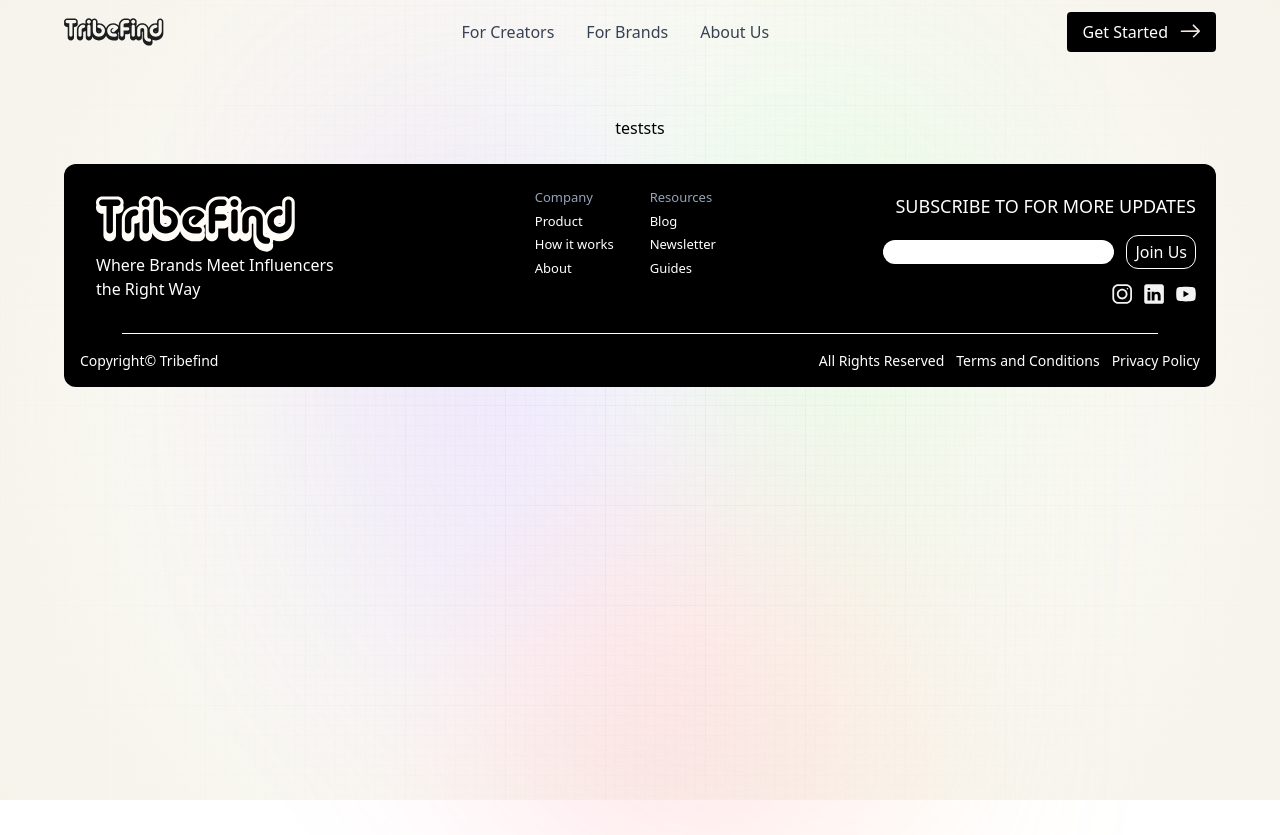
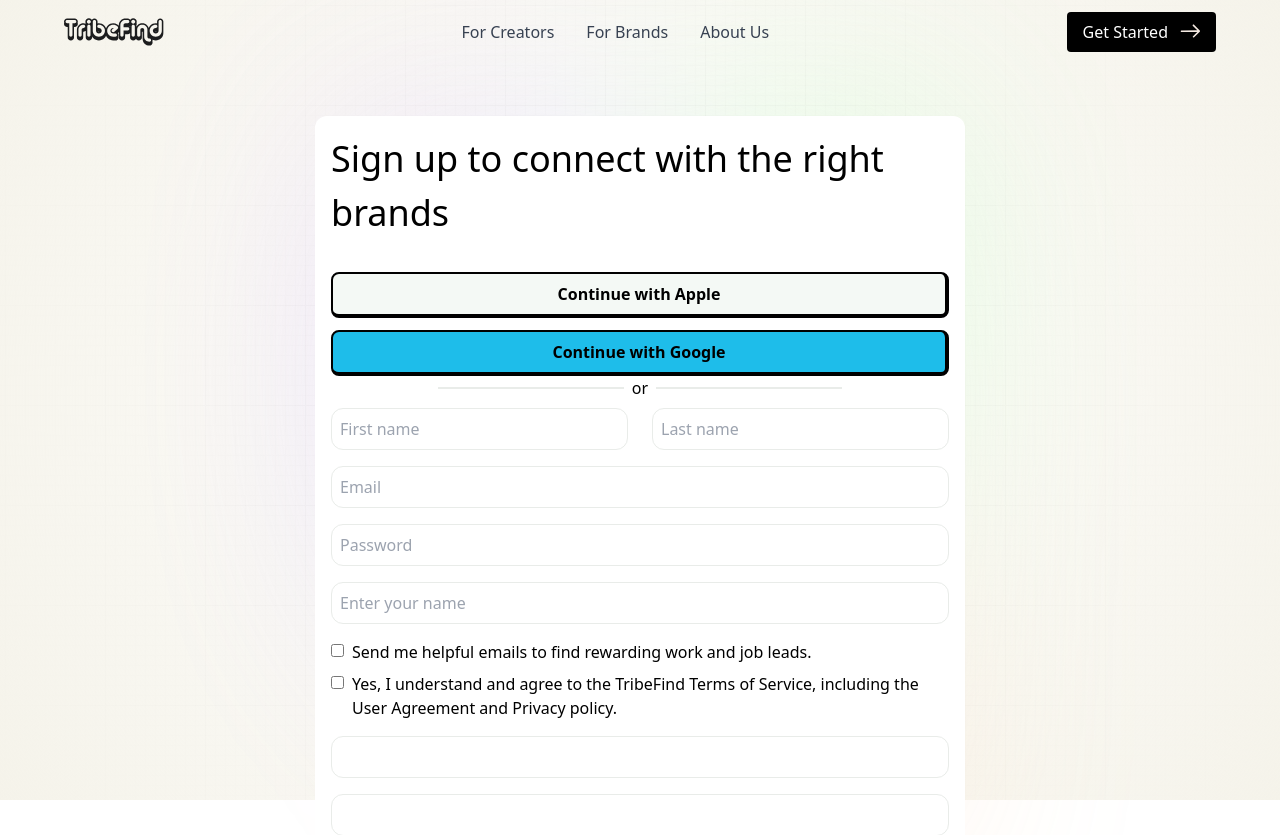
Before and after one commit to temple-19/tribefind_v1, a Next.js app: page /brand in a window 1280 px wide. Shown: the top 835 px of the page. Before the commit the page ends 800 px from the top, so only its background shows below. Built offline with nearby package versions, Linux system fonts and the light colour scheme; no server answers.

Commit message:
login, sign up for brand and creator

```diff
--- a/app/brand/page.jsx
+++ b/app/brand/page.jsx
@@ -1,11 +1,98 @@
-import React from 'react'
+"use client";
+import React, { useEffect, useState } from "react";
 
 const page = () => {
+  const [checkboxOneChecked, setCheckboxOneChecked] = useState(false);
+  const [checkboxTwoChecked, setCheckboxTwoChecked] = useState(false);
+
+  const handleCheckboxChange = (event, setState) => {
+    setState(event.target.checked);
+  };
+
   return (
-    <div>
-      teststs
+    <div className="bg-white rounded-xl p-4 mx-auto max-w-[650px] ">
+      <h2 className="text-[36px] mb-5">
+        Sign up to connect with the right brands
+      </h2>
+      <div className="flex-col">
+        <button className="p-2 w-full mt-3 bg-[#F4F9F5] text-black font-semibold whitespace-nowrap rounded-lg border-2 border-r-4 border-b-4 border-black">
+          Continue with Apple
+        </button>
+        <button className="p-2 w-full mt-3 bg-[#1EBDEA] text-black font-semibold whitespace-nowrap rounded-lg border-2 border-r-4 border-b-4 border-black">
+          Continue with Google
+        </button>
+      </div>
+      <div className="flex items-center gap-2 justify-center">
+        <hr className="border border-[#E9ECE9] w-[30%]" />
+        <p className="text-center text-black">or</p>
+        <hr className="border border-[#E9ECE9] w-[30%]" />
+      </div>
+      <div className="">
+        <div className="space-x-6 flex justify-between">
+          <input
+            type="text"
+            placeholder="First name"
+            className=" border w-[50%] my-2  rounded-xl p-2 border-[#E9ECE9]"
+          />
+          <input
+            type="text"
+            placeholder="Last name"
+            className=" border w-[50%] my-2 rounded-xl p-2 border-[#E9ECE9]"
+          />
+        </div>
+        <input
+          type="text"
+          placeholder="Email"
+          className=" w-full border  my-2 rounded-xl p-2 border-[#E9ECE9] "
+        />
+        <input
+          type="password"
+          placeholder="Password"
+          className=" w-full border  my-2 rounded-xl p-2 border-[#E9ECE9] "
+        />
+        <input
+          type="text"
+          placeholder="Enter your name"
+          className=" w-full border  my-2 rounded-xl p-2 border-[#E9ECE9] "
+        />
+        {/* Checkbox 1 */}
+        <div className="flex items-start my-2">
+          <input
+            type="checkbox"
+            className="mt-1 mr-2"
+            onChange={(e) => handleCheckboxChange(e, setCheckboxOneChecked)}
+          />
+          <p>Send me helpful emails to find rewarding work and job leads.</p>
+        </div>
+
+        {/* Checkbox 2 */}
+        <div className="flex items-start my-2">
+          <input
+            type="checkbox"
+            className="mt-1 mr-2"
+            onChange={(e) => handleCheckboxChange(e, setCheckboxTwoChecked)}
+          />
+          <p>
+            Yes, I understand and agree to the TribeFind Terms of Service,
+            including the User Agreement and Privacy policy.
+          </p>
+        </div>
+        <input className=" w-full border  my-2 rounded-xl p-2 border-[#E9ECE9] " />
+        <input className=" w-full border  my-2 rounded-xl p-2 border-[#E9ECE9] " />
+        <div className="space-x-6 flex justify-between">
+          <input className=" border w-[50%] my-2 rounded-xl p-2 border-[#E9ECE9]" />
+          <input className=" border w-[50%] my-2 rounded-xl p-2 border-[#E9ECE9]" />
+        </div>
+        <button className="p-2 w-full mt-3 bg-[#FF501E] text-black font-semibold whitespace-nowrap rounded-lg border-2 border-r-4 border-b-4 border-black">
+          Create An Account
+        </button>
+        <button className="p-2 w-full mt-3 text-[14px] text-black font-semibold whitespace-nowrap rounded-lg ">
+          Already have an account?{" "}
+          <span className="text-[#ff501e]"> Log In</span>
+        </button>
+      </div>
     </div>
-  )
-}
+  );
+};
 
-export default page
+export default page;
--- a/app/creator/page.jsx
+++ b/app/creator/page.jsx
@@ -1,11 +1,92 @@
-import React from 'react'
+"use client";
+import React, { useEffect, useState } from "react";
 
 const page = () => {
+  const [checkboxOneChecked, setCheckboxOneChecked] = useState(false);
+  const [checkboxTwoChecked, setCheckboxTwoChecked] = useState(false);
+
+  const handleCheckboxChange = (event, setState) => {
+    setState(event.target.checked);
+  };
+
   return (
-    <div>
-      teststs
+    <div className="bg-white rounded-xl p-4 mx-auto max-w-[650px] ">
+      <h2 className="text-[36px] mb-5">
+        Sign up to connect with the right brands
+      </h2>
+      <div className="flex-col">
+        <button className="p-2 w-full mt-3 bg-[#F4F9F5] text-black font-semibold whitespace-nowrap rounded-lg border-2 border-r-4 border-b-4 border-black">
+          Continue with Apple
+        </button>
+        <button className="p-2 w-full mt-3 bg-[#1EBDEA] text-black font-semibold whitespace-nowrap rounded-lg border-2 border-r-4 border-b-4 border-black">
+          Continue with Google
+        </button>
+      </div>
+      <div className="flex items-center gap-2 justify-center">
+        <hr className="border border-[#E9ECE9] w-[30%]" />
+        <p className="text-center text-black">or</p>
+        <hr className="border border-[#E9ECE9] w-[30%]" />
+      </div>
+      <div className="">
+        <div className="space-x-6 flex justify-between">
+          <input
+            type="text"
+            placeholder="First name"
+            className=" border w-[50%] my-2  rounded-xl p-2 border-[#E9ECE9]"
+          />
+          <input
+            type="text"
+            placeholder="Last name"
+            className=" border w-[50%] my-2 rounded-xl p-2 border-[#E9ECE9]"
+          />
+        </div>
+        <input
+          type="text"
+          placeholder="Email"
+          className=" w-full border  my-2 rounded-xl p-2 border-[#E9ECE9] "
+        />
+        <input
+          type="password"
+          placeholder="Password"
+          className=" w-full border  my-2 rounded-xl p-2 border-[#E9ECE9] "
+        />
+        <input
+          type="text"
+          placeholder="Enter your name"
+          className=" w-full border  my-2 rounded-xl p-2 border-[#E9ECE9] "
+        />
+        {/* Checkbox 1 */}
+        <div className="flex items-start my-2">
+          <input
+            type="checkbox"
+            className="mt-1 mr-2"
+            onChange={(e) => handleCheckboxChange(e, setCheckboxOneChecked)}
+          />
+          <p>Send me helpful emails to find rewarding work and job leads.</p>
+        </div>
+
+        {/* Checkbox 2 */}
+        <div className="flex items-start my-2">
+          <input
+            type="checkbox"
+            className="mt-1 mr-2"
+            onChange={(e) => handleCheckboxChange(e, setCheckboxTwoChecked)}
+          />
+          <p>
+            Yes, I understand and agree to the TribeFind Terms of Service,
+            including the User Agreement and Privacy policy.
+          </p>
+        </div>
+        <button className="p-2 w-full mt-3 bg-[#FF501E] text-black font-semibold whitespace-nowrap rounded-lg border-2 border-r-4 border-b-4 border-black">
+          Create An Account
+        </button>
+        <button className="p-2 w-full mt-3 text-[14px] text-black font-semibold whitespace-nowrap rounded-lg ">
+          Already have an account?{" "}
+          <span className="text-[#ff501e]"> Log In</span>
+        </button>
+      </div>
     </div>
-  )
-}
+  );
+};
 
-export default page
+export default page;
--- a/app/get-started/page.jsx
+++ b/app/get-started/page.jsx
@@ -10,11 +10,22 @@ const page = () => {
   };
 
   return (
-    <div className="bg-white rounded-xl p-4 mx-auto max-w-[650px] ">
-      <h2 className="text-[36px] mb-5">
-        Sign up to connect with the right brands
-      </h2>
-      <div className="flex-col">
+    <div className="bg-white rounded-xl p-10 mx-auto w-[55%]">
+      <h2 className="text-[36px] mb-5 text-center">Log in to Tribefind</h2>
+      <div className="flex flex-col items-center">
+        <input className="p-2 w-full mt-3 text-black font-semibold whitespace-nowrap rounded-lg border border-[#E9ECE9] " />
+      </div>
+      <div className="flex flex-col items-center">
+        <button className="p-2 w-full mt-3 bg-[#FF501E] text-black font-semibold whitespace-nowrap rounded-lg border-2 border-r-4 border-b-4 border-black">
+          Continue
+        </button>
+      </div>
+      <div className="flex items-center gap-2 my-2 justify-center">
+        <hr className="border border-[#E9ECE9] w-[30%]" />
+        <p className="text-center text-black">or</p>
+        <hr className="border border-[#E9ECE9] w-[30%]" />
+      </div>
+      <div className="flex flex-col items-center">
         <button className="p-2 w-full mt-3 bg-[#F4F9F5] text-black font-semibold whitespace-nowrap rounded-lg border-2 border-r-4 border-b-4 border-black">
           Continue with Apple
         </button>
@@ -22,46 +33,17 @@ const page = () => {
           Continue with Google
         </button>
       </div>
-      <div className="flex items-center gap-2 justify-center">
-        <hr className="border border-[#E9ECE9] w-[30%]" />
-        <p className="text-center text-black">or</p>
-        <hr className="border border-[#E9ECE9] w-[30%]" />
-      </div>
-      <div className="">
-        <div className="space-x-6 flex justify-between">
-          <input className=" border w-[50%] my-2 rounded-xl p-2 border-[#E9ECE9]" />
-          <input className=" border w-[50%] my-2 rounded-xl p-2 border-[#E9ECE9]" />
+
+      <div className="flex flex-col items-center mt-32">
+        <div className="flex items-center gap-2 my-2 w-full justify-center">
+          <hr className="border border-[#E9ECE9] w-[15%]" />
+          <p className="text-center text-black  text-[12px] ">
+            Don't have a Tribefind Account
+          </p>
+          <hr className="border border-[#E9ECE9] w-[15%]" />
         </div>
-        <input className=" w-full border  my-2 rounded-xl p-2 border-[#E9ECE9] " />
-        <input className=" w-full border  my-2 rounded-xl p-2 border-[#E9ECE9] " />
-        <input className=" w-full border  my-2 rounded-xl p-2 border-[#E9ECE9] " />
-        {/* Checkbox 1 */}
-        <div className="flex items-start my-2">
-          <input
-            type="checkbox"
-            className="mt-1 mr-2"
-            onChange={(e) => handleCheckboxChange(e, setCheckboxOneChecked)}
-          />
-          <p>Send me helpful emails to find rewarding work and job leads.</p>
-        </div>
-
-        {/* Checkbox 2 */}
-        <div className="flex items-start my-2">
-          <input
-            type="checkbox"
-            className="mt-1 mr-2"
-            onChange={(e) => handleCheckboxChange(e, setCheckboxTwoChecked)}
-          />
-          <p>
-            Yes, I understand and agree to the TribeFind Terms of Service,
-            including the User Agreement and Privacy policy.
-          </p>
-        </div>
-        <button className="p-2 w-full mt-3 bg-[#FF501E] text-black font-semibold whitespace-nowrap rounded-lg border-2 border-r-4 border-b-4 border-black">
-          Create An Account
-        </button>
-        <button className="p-2 w-full mt-3 text-[14px] text-black font-semibold whitespace-nowrap rounded-lg ">
-          Already have an account? Log In
+        <button className="p-2 w-[50%] mt-3 bg-[#FF501E] text-black font-semibold whitespace-nowrap rounded-lg border-2 border-r-4 border-b-4 border-black">
+          Signup
         </button>
       </div>
     </div>
```
